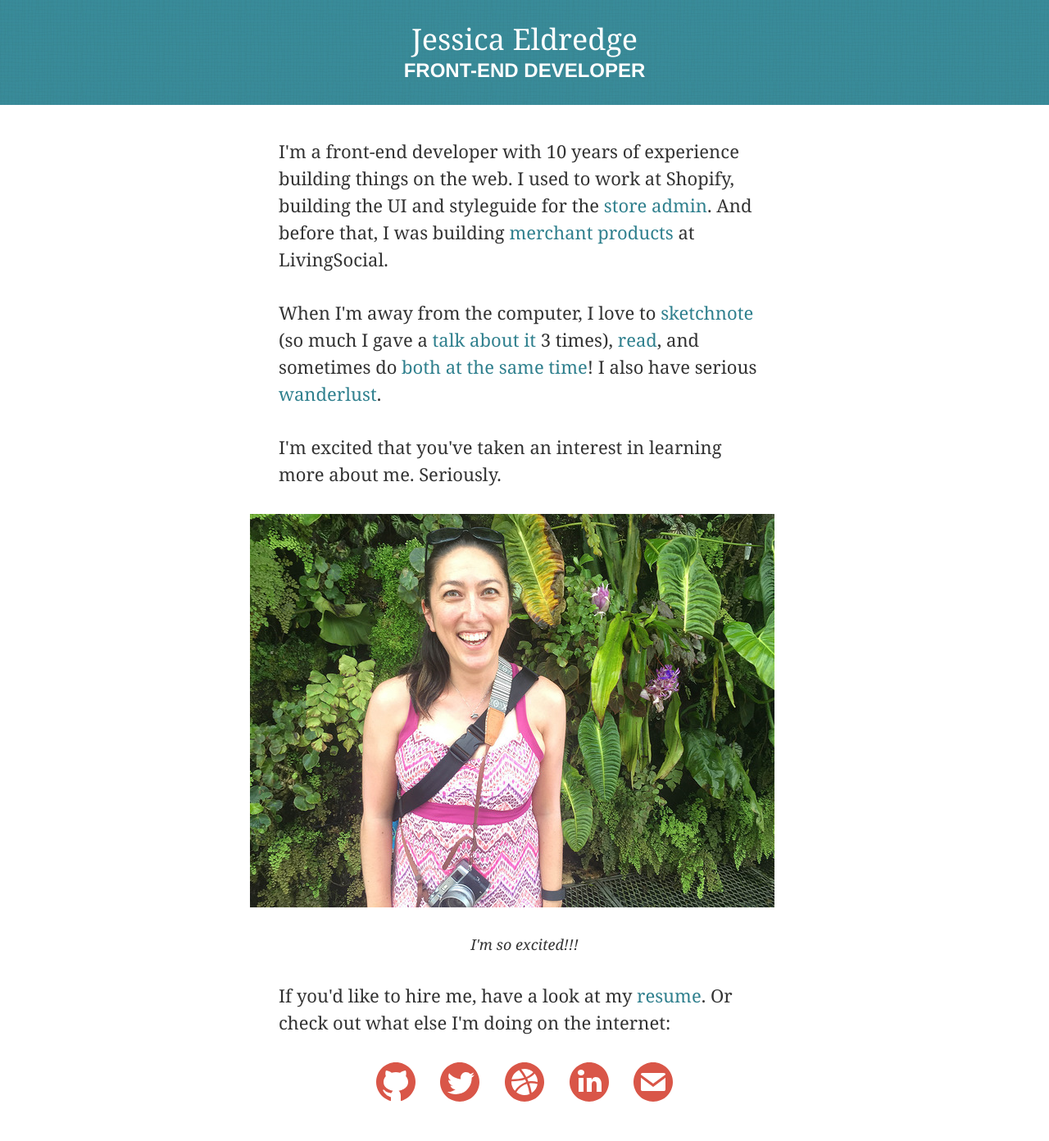
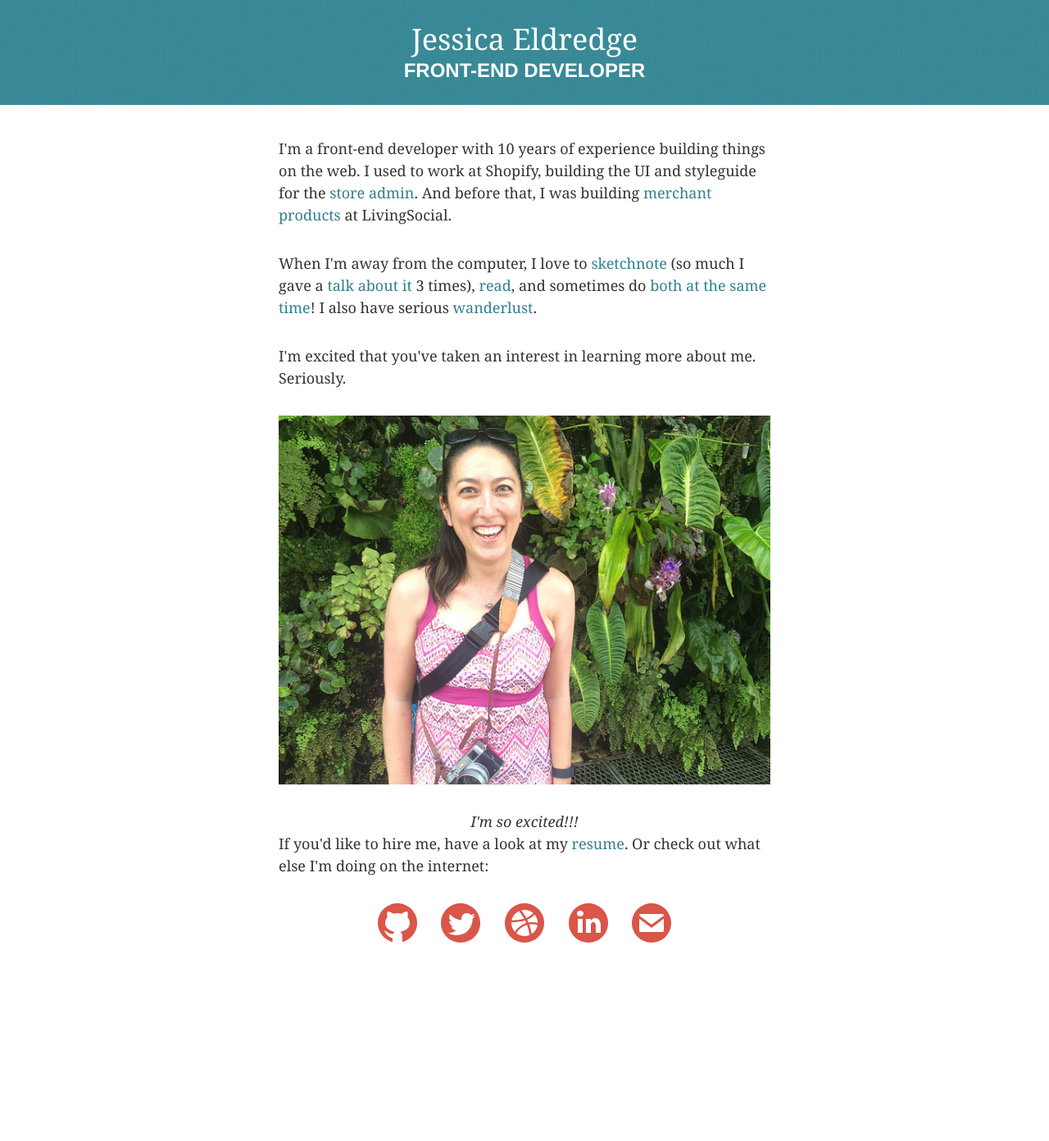
Before and after one commit to jessabean/jessabean.github.io, a Jekyll site: the page built from index.html, in a window 1280 px wide. Shown: the whole page at 82% size. Built offline with Jekyll 4.4.1, drawn with Linux system fonts in a browser that asks for light colours; comment, search, counter and statistics services are not loaded; after the commit the page ends 1197 px from its top, so only the background shows below that.

Commit message:
Fix some base styles

```diff
--- a/_scss/dependencies/_variables.scss
+++ b/_scss/dependencies/_variables.scss
@@ -21,7 +21,7 @@ $gray-dark:     darken($gray, 25%);
 $serif: "ff-meta-serif-web-pro-1","ff-meta-serif-web-pro-2", Georgia, Times, serif;
 $sans: "open-sans-1","open-sans-2", Helvetica, Arial, sans-serif;
 
-$base_font_size: 22px;
+$base_font_size: 18px;
 $base_line_height: 1.5;
 
 $text_color: $gray;
--- a/_scss/templates/_posts.scss
+++ b/_scss/templates/_posts.scss
@@ -42,7 +42,6 @@
 .post-img {
   display: block;
   margin: 32px 0;
-  margin-left: -$post-image-offset;
   @include breakpoint(tablet-sm) {
     max-width: 100%;
     margin: 20px auto;
--- a/css/home.css
+++ b/css/home.css
@@ -603,7 +603,7 @@ body {
   background: #fff;
   color: #333;
   font-family: "ff-meta-serif-web-pro-1", "ff-meta-serif-web-pro-2", Georgia, Times, serif;
-  font-size: 22px;
+  font-size: 18px;
   line-height: 1.5;
   padding: 0;
   text-align: left; }
@@ -629,10 +629,12 @@ h3 {
   font-weight: bold; }
 
 p {
-  font-size: 22px;
   line-height: 1.5;
   margin-bottom: 32px;
   margin-top: 0; }
+  @media (max-width: 760px) {
+    p {
+      margin-bottom: 20px; } }
 
 a {
   color: #30808e;
@@ -668,11 +670,18 @@ a {
   background: #d95648;
   color: #fff; }
 
+img {
+  display: block;
+  max-width: 100%; }
+
 figure {
-  margin-bottom: 32px;
+  margin: 0;
   text-align: center; }
+  .post figure {
+    margin-bottom: 32px; }
 
 figcaption {
+  margin-top: 10px;
   font-size: 18px;
   font-style: italic;
   text-align: center; }
--- a/css/main.css
+++ b/css/main.css
@@ -608,7 +608,7 @@ body {
   background: #fff;
   color: #333;
   font-family: "ff-meta-serif-web-pro-1", "ff-meta-serif-web-pro-2", Georgia, Times, serif;
-  font-size: 22px;
+  font-size: 18px;
   line-height: 1.5;
   padding: 0;
   text-align: left; }
@@ -634,10 +634,12 @@ h3 {
   font-weight: bold; }
 
 p {
-  font-size: 22px;
   line-height: 1.5;
   margin-bottom: 32px;
   margin-top: 0; }
+  @media (max-width: 760px) {
+    p {
+      margin-bottom: 20px; } }
 
 a {
   color: #30808e;
@@ -673,11 +675,18 @@ a {
   background: #d95648;
   color: #fff; }
 
+img {
+  display: block;
+  max-width: 100%; }
+
 figure {
-  margin-bottom: 32px;
+  margin: 0;
   text-align: center; }
+  .post figure {
+    margin-bottom: 32px; }
 
 figcaption {
+  margin-top: 10px;
   font-size: 18px;
   font-style: italic;
   text-align: center; }
@@ -873,7 +882,7 @@ pre[class*="language-"] code {
   .post-footer .post-date {
     display: block;
     font-family: "ff-meta-serif-web-pro-1", "ff-meta-serif-web-pro-2", Georgia, Times, serif;
-    font-size: 22px;
+    font-size: 18px;
     margin-bottom: 10px;
     text-transform: none; }
 
@@ -886,8 +895,7 @@ pre[class*="language-"] code {
 
 .post-img {
   display: block;
-  margin: 32px 0;
-  margin-left: -75px; }
+  margin: 32px 0; }
   @media (max-width: 760px) {
     .post-img {
       max-width: 100%;
```
Also changed, not shown: _scss/base/_base.scss (+15 -2 lines), css/resume.css (+12 -3 lines).
